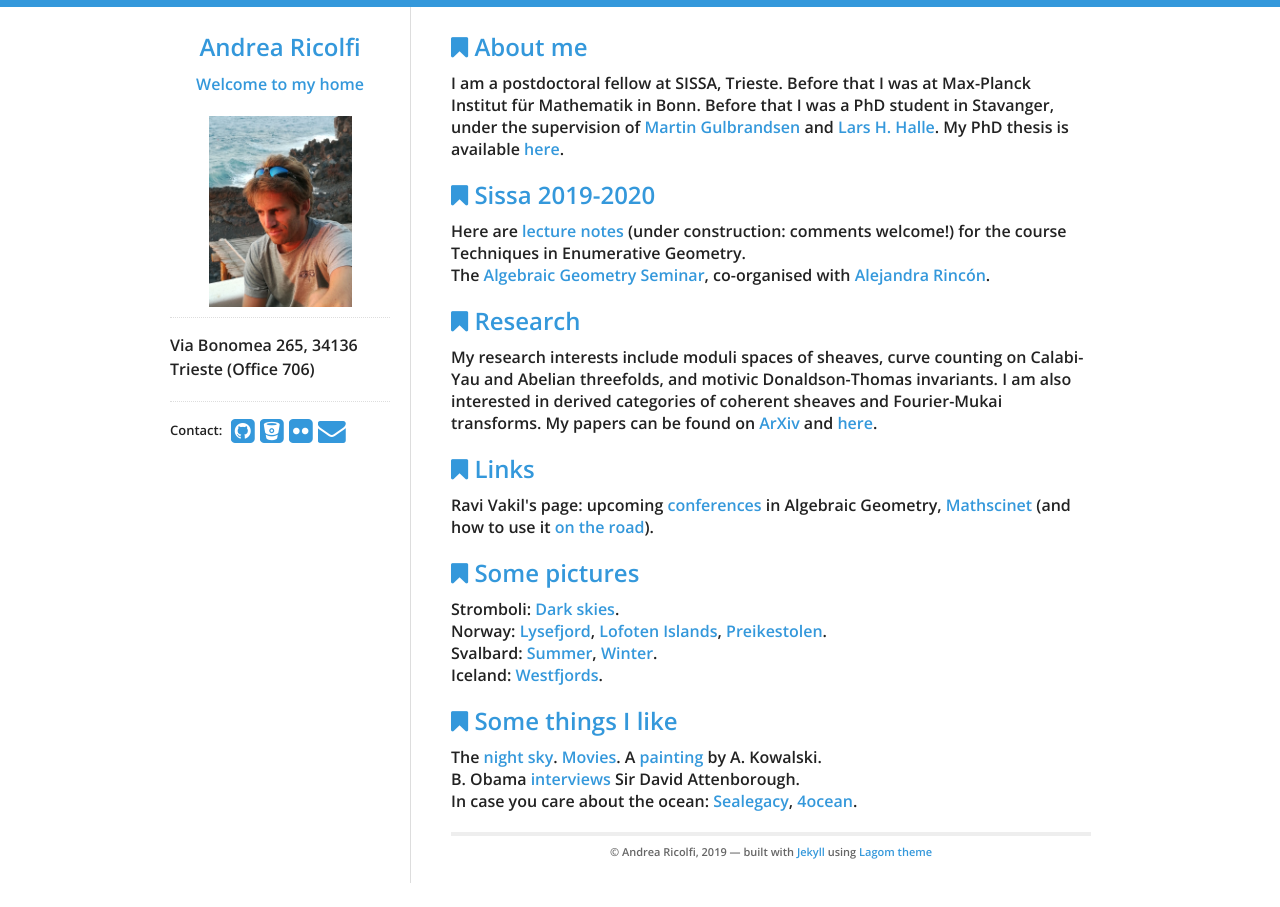
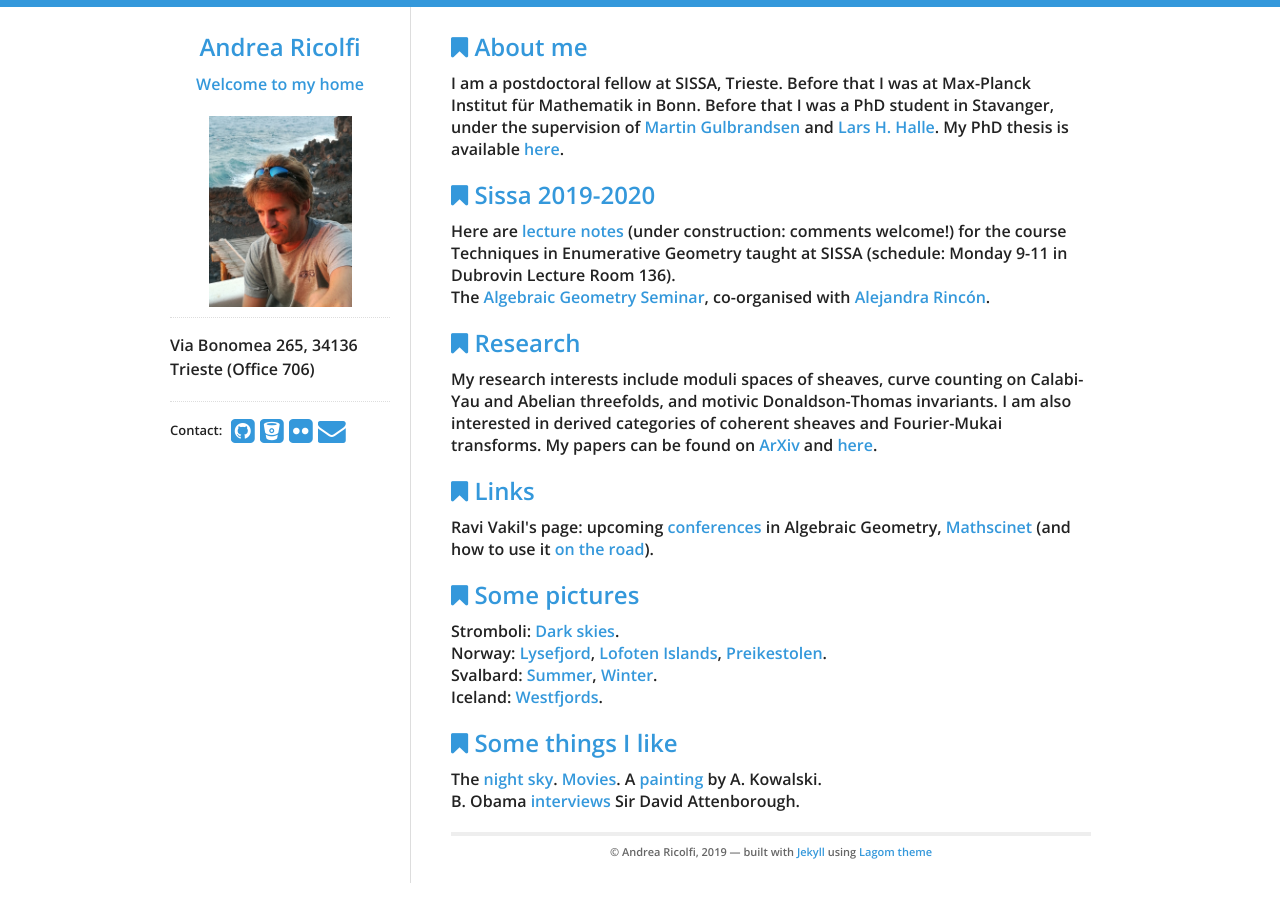
Before and after one commit to atricolfi/atricolfi.github.io, a Jekyll site: the page built from index.html, in a window 1280 px wide. Built offline with Jekyll 4.4.1, drawn with Linux system fonts in a browser that asks for light colours.

Commit message:
Update index.html

```diff
--- a/index.html
+++ b/index.html
@@ -14,7 +14,8 @@ under the supervision of <a href="http://www.ux.uis.no/%7Emartingg/">Martin Gulb
   <div id="home">
   <h2><i class="fa fa-bookmark"></i> Sissa 2019-2020</h2>
  <p>
- Here are <a href="Intro_Enumerative_Geometry.pdf">lecture notes</a> (under construction: comments welcome!) for the course Techniques in Enumerative Geometry.<br>
+ Here are <a href="Intro_Enumerative_Geometry.pdf">lecture notes</a> (under construction: comments welcome!) for the course <i>Techniques in Enumerative Geometry</i>
+ taught at SISSA (schedule: Monday 9-11 in Dubrovin Lecture Room 136).<br>
 
 The <a href="http://users.ictp.it/~arincon/AGS.html">Algebraic Geometry Seminar</a>, co-organised with <a href="http://users.ictp.it/~arincon/">Alejandra Rincón</a>.
  </p>
@@ -56,7 +57,7 @@ href="http://blogs.ams.org/beyondreviews/2015/04/28/using-mathscinet-at-home-or-
   A <a href=kowalski.html>painting</a> by A. Kowalski. <br>
   B. Obama <a href="https://www.youtube.com/watch?v=NZtJ2ZGyvBI&t=0s">interviews</a>
 Sir David Attenborough.  <br>
-  In case you care about the ocean: <a href="https://www.sealegacy.org">Sealegacy</a>, <a href="https://4ocean.com">4ocean</a>.
+  <!--In case you care about the ocean: <a href="https://www.sealegacy.org">Sealegacy</a>, <a href="https://4ocean.com">4ocean</a>.-->
 
 
 
```
